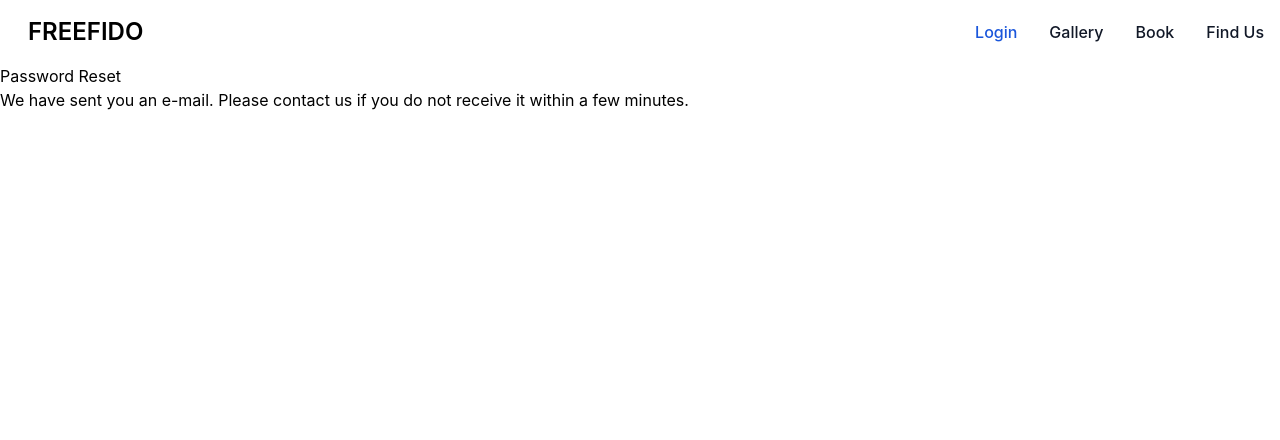
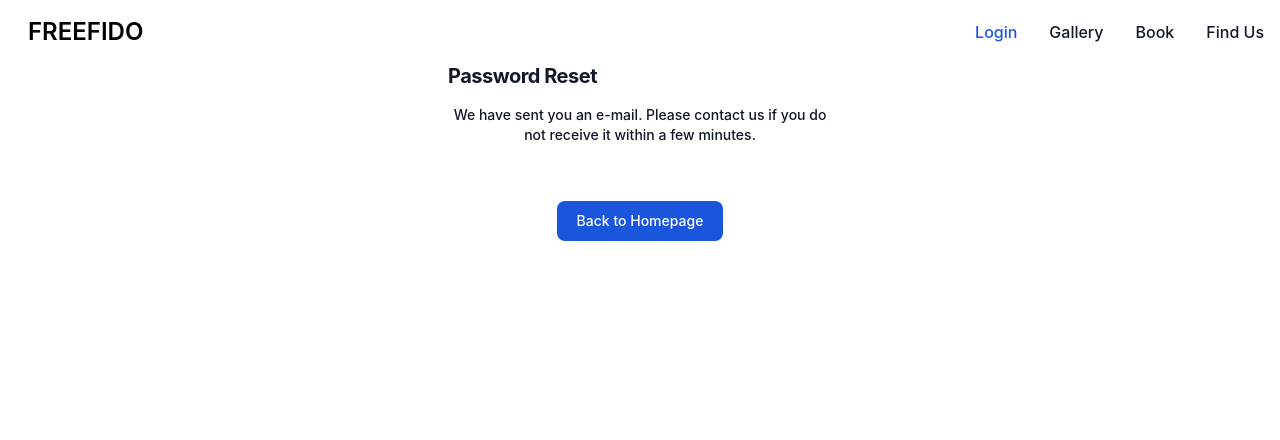
Before and after one commit to amylour/FreeFido, a Django app: a page that uses templates/allauth/account/password_reset_done.html in a window 1280 px wide. Shown: the top 440 px of the page. Run offline with Django 3.2, Linux system fonts and the light colour scheme; style sheets or scripts are compiled from the project's sources; some libraries are stand-ins or nearby versions.

Commit message:
edit password reset done

```diff
--- a/templates/allauth/account/password_reset_done.html
+++ b/templates/allauth/account/password_reset_done.html
@@ -1,4 +1,6 @@
 {% extends "account/base.html" %}
+
+{% load static %}
 
 {% load i18n %}
 {% load account %}
@@ -6,11 +8,26 @@
 {% block head_title %}{% trans "Password Reset" %}{% endblock %}
 
 {% block content %}
-    <h1>{% trans "Password Reset" %}</h1>
 
-    {% if user.is_authenticated %}
-    {% include "account/snippets/already_logged_in.html" %}
-    {% endif %}
+<div class="flex justify-center items-center">
+    <div class="w-96">
+        <h1 class="text-xl font-bold leading-tight tracking-tight text-gray-900 pb-4 md:text-2xl dark:text-white">
+            {% trans "Password Reset" %}</h1>
 
-    <p>{% blocktrans %}We have sent you an e-mail. Please contact us if you do not receive it within a few minutes.{% endblocktrans %}</p>
+        {% if user.is_authenticated %}
+        {% include "account/snippets/already_logged_in.html" %}
+        {% endif %}
+        <div class="mb-6 flex justify-center">
+            <p class=" text-center block mb-2 text-sm font-medium text-gray-900 dark:text-white">{% blocktrans %}We have
+                sent you an e-mail. Please contact us if you do not receive it within a few minutes.{% endblocktrans %}
+            </p>
+        </div>
+        <div class="flex justify-center p-6">
+            <button
+                class="text-white bg-blue-700 hover:bg-blue-800 focus:ring-4 focus:outline-none focus:ring-blue-300 font-medium rounded-lg text-sm px-5 py-2.5 text-center dark:bg-blue-600 dark:hover:bg-blue-700 dark:focus:ring-blue-800"
+                type="submit"><a href="{% url 'home' %}" class=" text-white">Back to Homepage</a></button>
+        </div>
+    </div>
+</div>
+
 {% endblock %}
```
